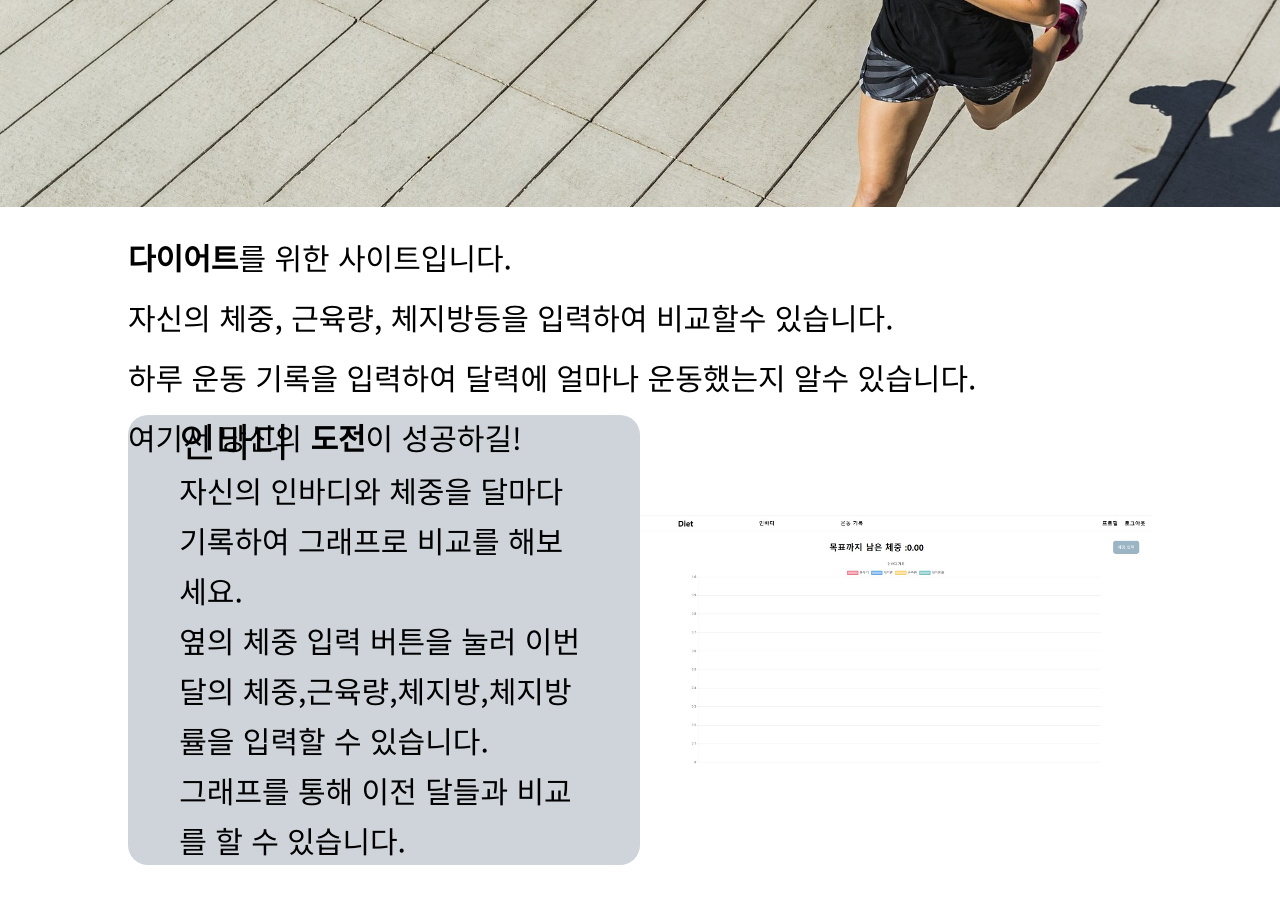
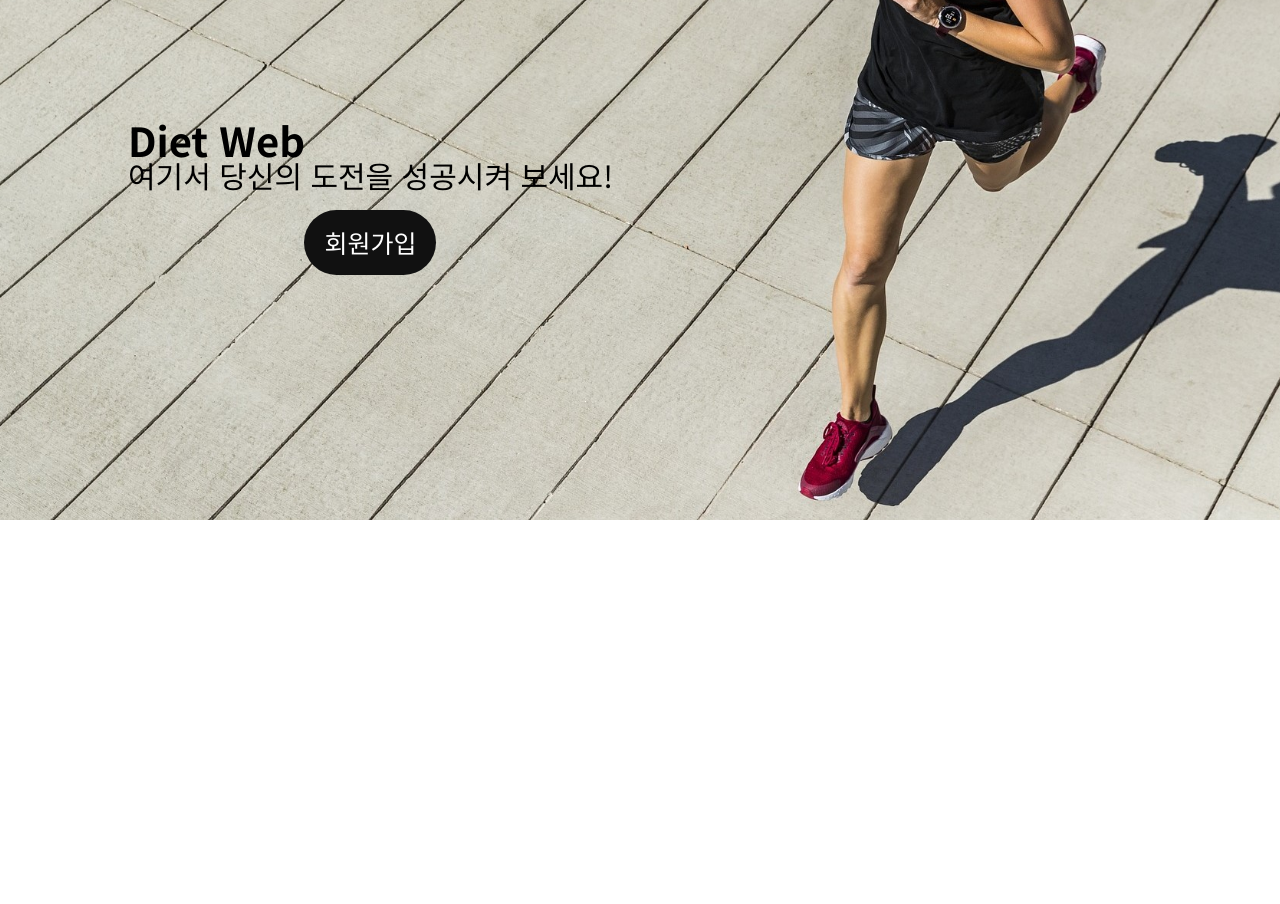
Before and after one commit to leaftha/diet-record, a Next.js app: page / in a window 1280 px wide. Shown: the part 280-1184 px from the top of the page. After the commit the page ends 800 px from the top, so only its background shows below. Built offline with nearby package versions, Linux system fonts and the light colour scheme; no server answers.

Commit message:
메인 페이지 디자인 수정

```diff
--- a/app/layout.js
+++ b/app/layout.js
@@ -1,14 +1,13 @@
-import "./globals.css";
-import LoginBtn from "./loginbtn";
-import Link from "next/link";
-import { authOptions } from "@/pages/api/auth/[...nextauth].js";
-import { getServerSession } from "next-auth";
-import LogoutBtn from "./logoutbtn";
-
+import './globals.css';
+import LoginBtn from './loginbtn';
+import Link from 'next/link';
+import { authOptions } from '@/pages/api/auth/[...nextauth].js';
+import { getServerSession } from 'next-auth';
+import LogoutBtn from './logoutbtn';
 
 export const metadata = {
-  title: "diet record",
-  description: "diet to record",
+    title: 'diet record',
+    description: 'diet to record',
 };
 
 export default async function RootLayout({ children }) {
@@ -31,9 +30,6 @@ export default async function RootLayout({ children }) {
                     {session === null ? (
                         <div className="navbar-auth">
                             <LoginBtn />
-              <Link className="register" href="register">
-                회원가입
-              </Link>
                         </div>
                     ) : (
                         <div className="navbar-logined">
--- a/app/page.js
+++ b/app/page.js
@@ -1,46 +1,34 @@
-import classes from "./page.module.css";
+import Link from 'next/link';
+import LoginBtn from './loginbtn';
+import classes from './page.module.css';
+import { signIn } from 'next-auth/react';
 
 const Home = () => {
     return (
         <div className={classes.content}>
             <div className={classes.body}>
                 <img src="/images/main2.jpg" alt="main img" />
-        <ul className={classes.desc}>
+                <div className={classes.btns}>
+                    <div className={classes.des}>
+                        <h1>Diet Web</h1>
+                        <p>여기서 당신의 도전을 성공시켜 보세요!</p>
+                    </div>
+                    <Link className={classes.btn} href="register">
+                        회원가입
+                    </Link>
+                </div>
+                {/* <ul className={classes.desc}>
                     <div className={classes.descContent}>
                         <li>
-              <span className={classes.stress}>다이어트</span>를 위한
-              사이트입니다.
+                            <span className={classes.stress}>다이어트</span>를 위한 사이트입니다.
                         </li>
                         <li>자신의 체중, 근육량, 체지방등을 입력하여 비교할수 있습니다.</li>
+                        <li>하루 운동 기록을 입력하여 달력에 얼마나 운동했는지 알수 있습니다.</li>
                         <li>
-              하루 운동 기록을 입력하여 달력에 얼마나 운동했는지 알수 있습니다.
-            </li>
-            <li>
-              여기서 당신의 <span className={classes.stress}>도전</span>이
-              성공하길!
+                            여기서 당신의 <span className={classes.stress}>도전</span>이 성공하길!
                         </li>
                     </div>
-        </ul>
-      </div>
-      <div className={classes.main}>
-        <div className={classes.cardList}>
-          <div className={classes.card}>
-            <div className={classes.cardBody}>
-              <h1>인바디</h1>
-              <p>
-                자신의 인바디와 체중을 달마다 기록하여 그래프로 비교를 해보세요.
-              </p>
-              <p>
-                옆의 체중 입력 버튼을 눌러 이번달의
-                체중,근육량,체지방,체지방률을 입력할 수 있습니다.
-              </p>
-              <p>그래프를 통해 이전 달들과 비교를 할 수 있습니다.</p>
-            </div>
-          </div>
-          <div className={classes.card}>
-            <img src="/images/inbody.jpg" alt="inbody img" />
-          </div>
-        </div>
+                </ul> */}
             </div>
         </div>
     );
--- a/app/page.module.css
+++ b/app/page.module.css
@@ -3,86 +3,58 @@
     flex-direction: column;
     align-items: center;
     /* justify-content: center; */
-  height: calc(300vh - 65px);
     width: 100%;
 }
 
 .body {
     display: flex;
-  flex-direction: column;
     position: relative;
     width: 100%;
-  align-items: center;
-  justify-content: center;
 }
 
 .body img {
+    overflow: hidden;
+    max-width: 100%;
     width: 100%;
-  /* height: 80%; */
+    height: 100vh;
+    object-fit: cover;
+    object-position: 75% center;
     z-index: -1;
 }
 
-.desc {
+.btns {
     display: flex;
+    align-items: center;
+    flex-direction: column;
     position: absolute;
-  flex-direction: column;
-  /* justify-content: center; */
-  align-items: center;
-  top: 70%;
-  background: #ffffff;
-  width: 100%;
-  height: 30%;
-  font-size: 30px;
-  line-height: 60px;
-  /* margin-left: 30px; */
+    top: 50%;
+    left: 10%;
 }
 
-.descContent {
-  margin-top: 20px;
-  width: 80%;
+.des {
+    margin-bottom: 20px;
 }
 
-.stress {
+.des h1 {
+    font-size: 40px;
     font-weight: bold;
 }
 
-.main {
-  width: 80%;
-  height: 100vh;
-}
-
-.cardList {
-  display: flex;
-  align-items: center;
-  justify-content: space-between;
-}
-
-.card {
-  display: flex;
-  justify-content: center;
-  align-items: center;
-  width: 50%;
-  height: 50%;
-  background: #ced4da;
-  border-radius: 20px;
-}
-
-.cardBody {
-  width: 80%;
-  height: 80%;
-  /* margin: 20px; */
-  /* background-color: red; */
-  line-height: 50px;
-}
-
-.cardBody h1 {
-  font-size: 40px;
-}
-.cardBody p {
+.des p {
     font-size: 30px;
 }
 
-.card img {
-  width: 100%;
-  height: 100%;
+.btn {
+    background-color: #111111;
+    padding: 20px;
+    font-size: 25px;
+    text-decoration: none;
+    color: #ffffff;
+    border-radius: 100px;
+    transition: 0.2s;
 }
+
+.btn:hover {
+    background-color: #ffffff;
+    color: #111111;
+}
--- a/app/reset.css
+++ b/app/reset.css
@@ -120,10 +120,18 @@ blockquote:before,
 blockquote:after,
 q:before,
 q:after {
-  content: "";
+    content: '';
     content: none;
 }
 table {
     border-collapse: collapse;
     border-spacing: 0;
 }
+
+img {
+    -webkit-user-drag: none;
+    -khtml-user-drag: none;
+    -moz-user-drag: none;
+    -o-user-drag: none;
+    user-drag: none;
+}
```
Lines whose indentation alone changed are shown as unchanged.
